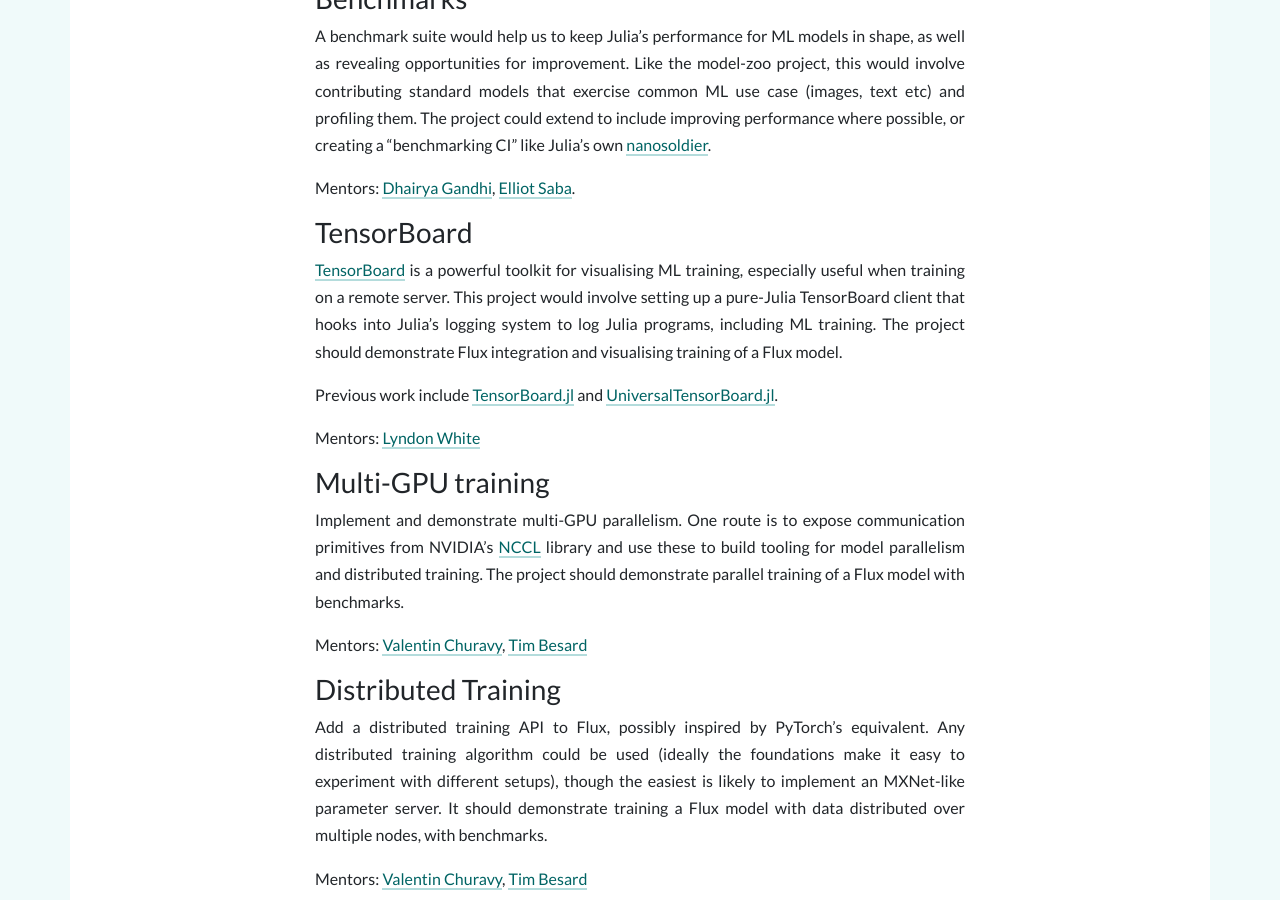
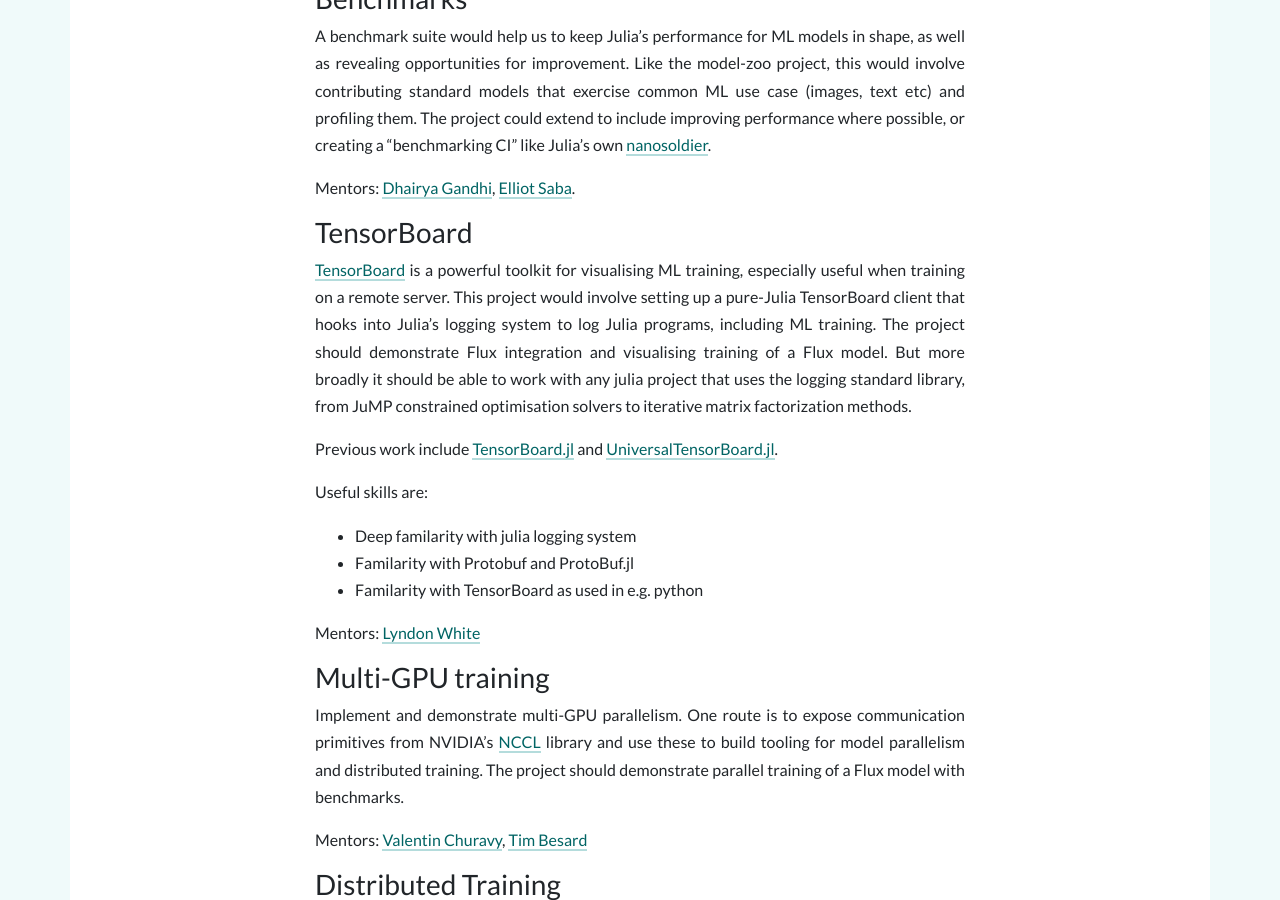
Before and after one commit to FluxML/fluxml.github.io, a Jekyll site: the page built from gsoc.md, in a window 1280 px wide and 900 px high, scrolled down 1769 px. Built offline with Jekyll 4.4.1, drawn with Linux system fonts in a browser that asks for light colours; nearby versions of some CDN libraries; comment, search, counter and statistics services are not loaded.

Commit message:
add more to tensorboard project

```diff
--- a/gsoc.md
+++ b/gsoc.md
@@ -51,9 +51,14 @@
 
 ### TensorBoard
 
-[TensorBoard](https://www.tensorflow.org/guide/summaries_and_tensorboard) is a powerful toolkit for visualising ML training, especially useful when training on a remote server. This project would involve setting up a pure-Julia TensorBoard client that hooks into Julia's logging system to log Julia programs, including ML training. The project should demonstrate Flux integration and visualising training of a Flux model.
+[TensorBoard](https://www.tensorflow.org/guide/summaries_and_tensorboard) is a powerful toolkit for visualising ML training, especially useful when training on a remote server. This project would involve setting up a pure-Julia TensorBoard client that hooks into Julia's logging system to log Julia programs, including ML training. The project should demonstrate Flux integration and visualising training of a Flux model. But more broadly it should be able to work with any julia project that uses the logging standard library, from JuMP constrained optimisation solvers to iterative matrix factorization methods.
 
 Previous work include [TensorBoard.jl](https://github.com/zenna/Tensorboard.jl) and [UniversalTensorBoard.jl](https://github.com/oxinabox/UniversalTensorBoard.jl).
+
+Useful skills are:
+- Deep familarity with julia logging system
+- Familarity with Protobuf and ProtoBuf.jl
+- Familarity with TensorBoard as used in e.g. python
 
 Mentors: [Lyndon White](https://github.com/oxinabox)
 
```
